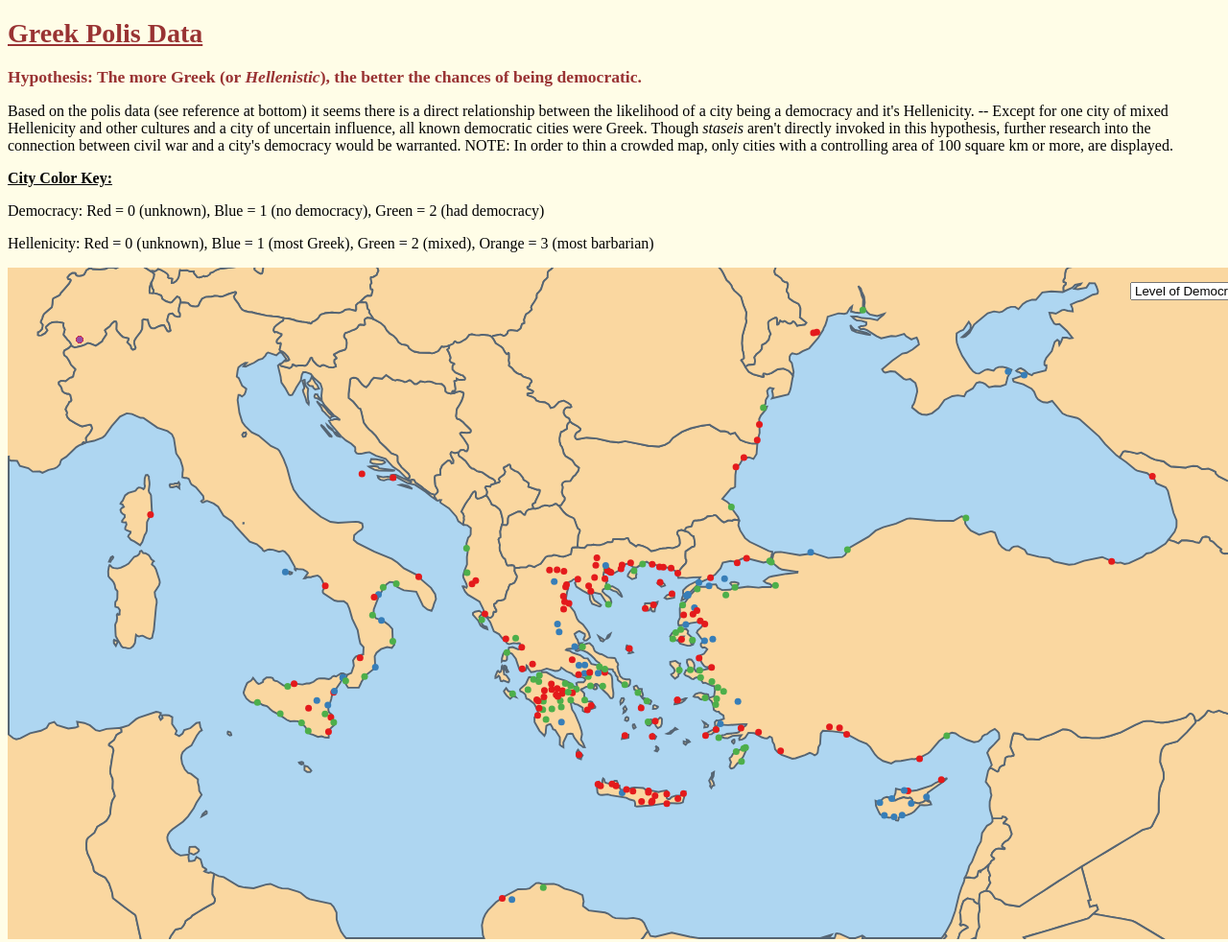
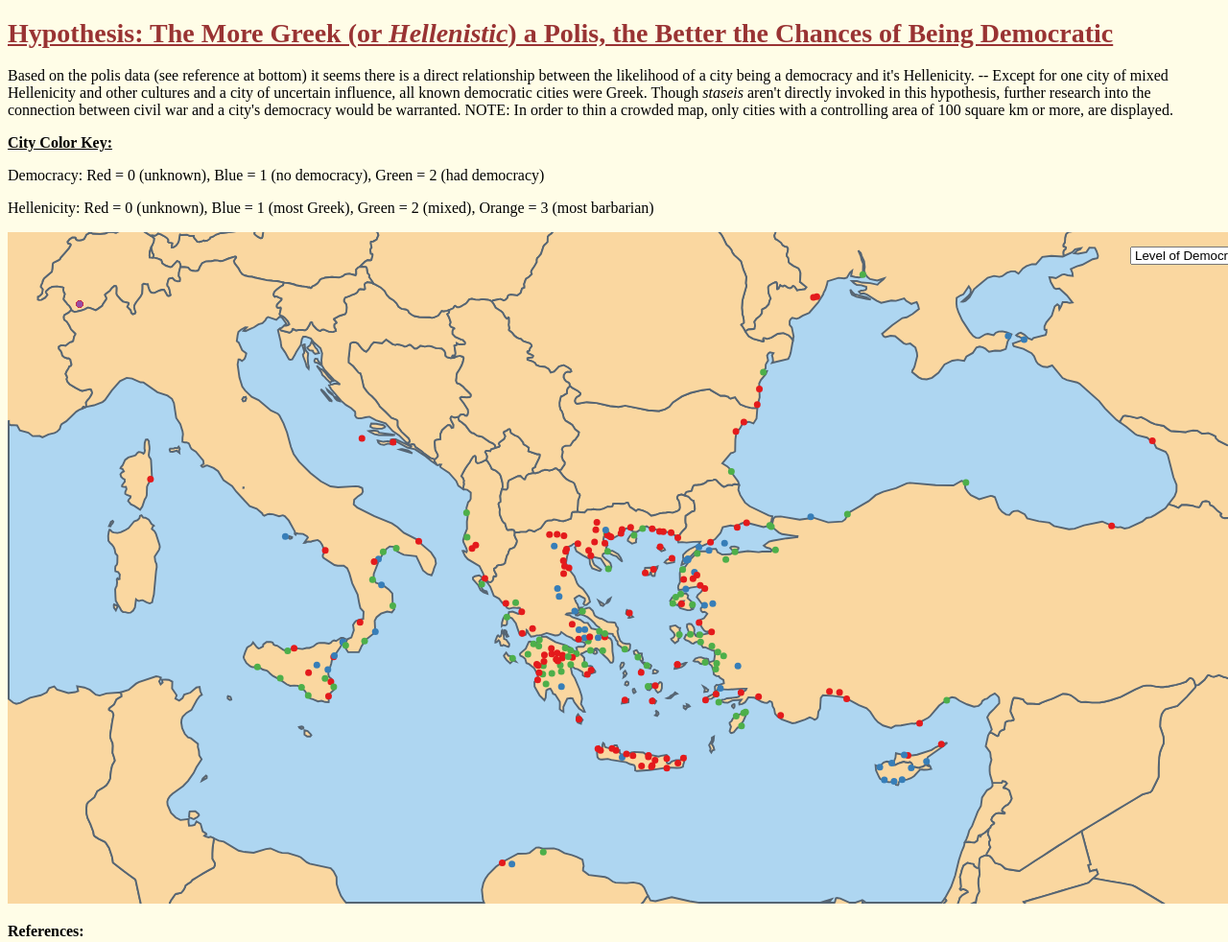
Before and after one commit to jdholwick/Data_Visualization_Projects, a plain HTML site: page Polis/polis.html in a window 1280 px wide. Shown: the top 982 px of the page at 96% size. Drawn offline with nearby package versions, Linux system fonts and the light colour scheme.

Commit message:
Major Changes:   * The hypothesis has become the title
Minor Changes:
  * None

```diff
--- a/Polis/polis.html
+++ b/Polis/polis.html
@@ -13,10 +13,9 @@
 <!-- I am using this Topojson library though my JSON is a GEOJSON I believe. -->
 <script src="https://unpkg.com/topojson@3"></script>
 
-<h1>Greek Polis Data</h1>
 <!--<p>This map does not directly focus on staseis (conflict). However, there may be a relation between the level of Greek influence in a city (Hellenicity), the level of Democracy in a city, and conflict between cities based on the relation of these two variables.</p>-->
 <!--<h2>Hypothesis: There is a direct correlation between whether a city is a Democracy and whether it is Greek. &#45;&#45; If a city is known to be of Greek culture and influence, it is almost certainly a democratically run polis.</h2>-->
-<h2>Hypothesis: The more Greek (or <i>Hellenistic</i>), the better the chances of being democratic.</h2>
+<h1>Hypothesis: The More Greek (or <i>Hellenistic</i>) a Polis, the Better the Chances of Being Democratic</h1>
 <p>Based on the polis data (see reference at bottom) it seems there is a direct relationship between the likelihood of a city being a democracy and it's Hellenicity. -- Except for one city of mixed Hellenicity and other cultures and a city of uncertain influence, all known democratic cities were Greek. Though <i>staseis</i> aren't directly invoked in this hypothesis, further research into the connection between civil war and a city's democracy would be warranted. NOTE: In order to thin a crowded map, only cities with a controlling area of 100 square km or more, are displayed.</p>
 <p><u><b>City Color Key:</b></u></p>
 <p>Democracy: Red = 0 (unknown), Blue = 1 (no democracy), Green = 2 (had democracy)
```
